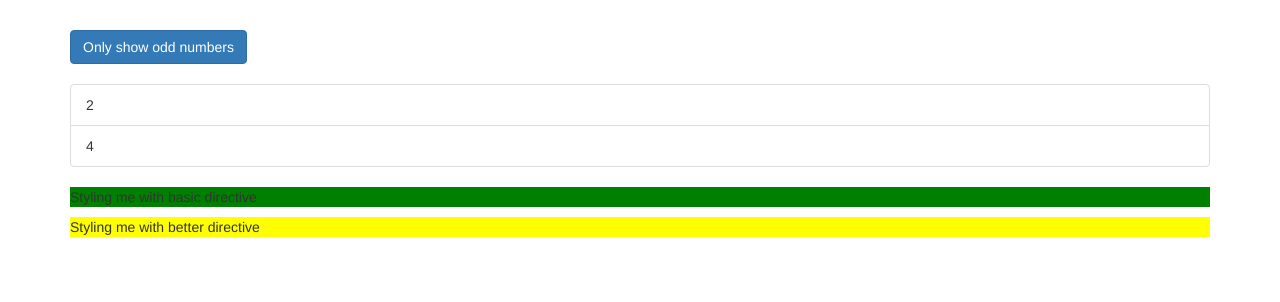
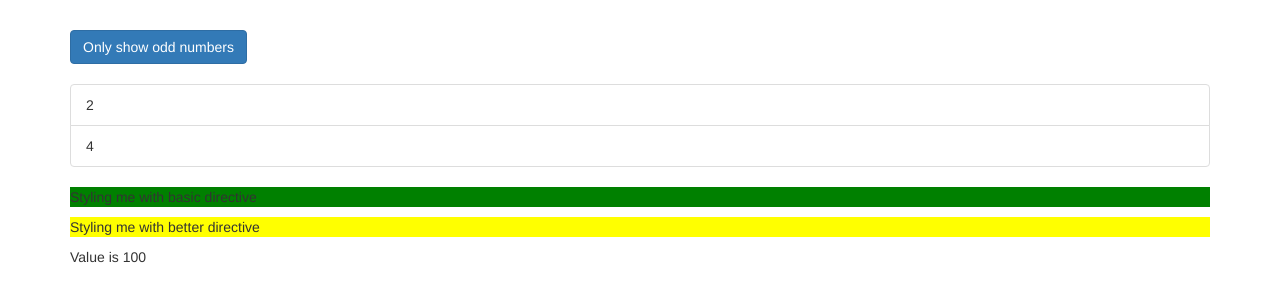
Before and after one commit to smoonmare/directives-start, an Angular app: page / in a window 1280 px wide. Shown: the top 302 px of the page. Built offline with nearby package versions, Linux system fonts and the light colour scheme.

Commit message:
Added ngSwitch for demo purposes

```diff
--- a/src/app/app.component.html
+++ b/src/app/app.component.html
@@ -49,6 +49,12 @@
       <p [appBetterHighlight]="'red'" [defaultColor]="'yellow'">
         Styling me with better directive
       </p>
+      <div [ngSwitch]="value">
+        <p *ngSwitchCase="5">Value is 5</p>
+        <p *ngSwitchCase="10">Value is 10</p>
+        <p *ngSwitchCase="100">Value is 100</p>
+        <p *ngSwitchDefault>Value is Default</p>
+      </div>
     </div>
   </div>
 </div>
--- a/src/app/app.component.ts
+++ b/src/app/app.component.ts
@@ -10,4 +10,5 @@
   oddNumbers = [1, 3, 5];
   evenNumbers = [2, 4];
   onlyOdd = false;
+  value = '100';
 }
```
